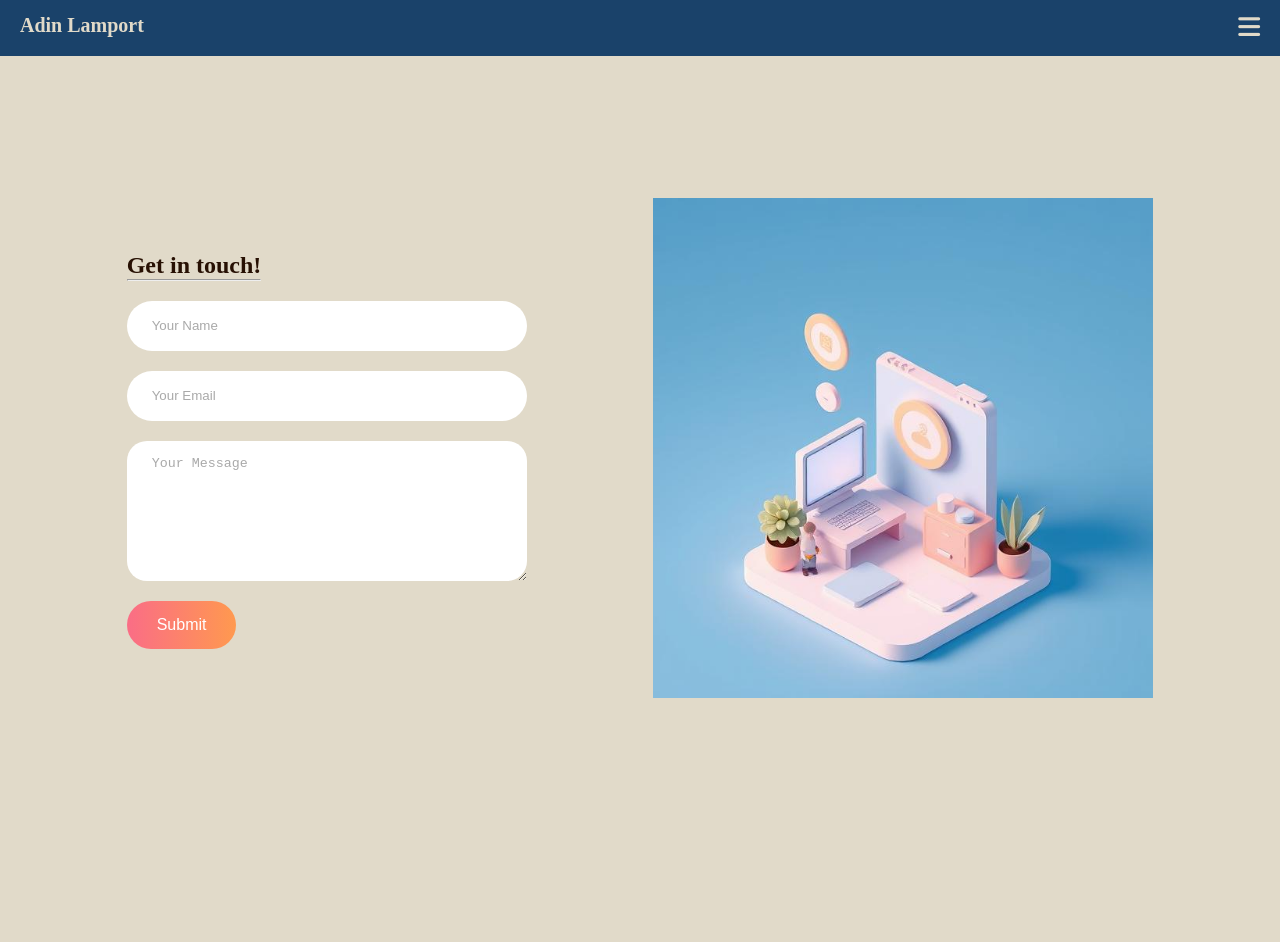
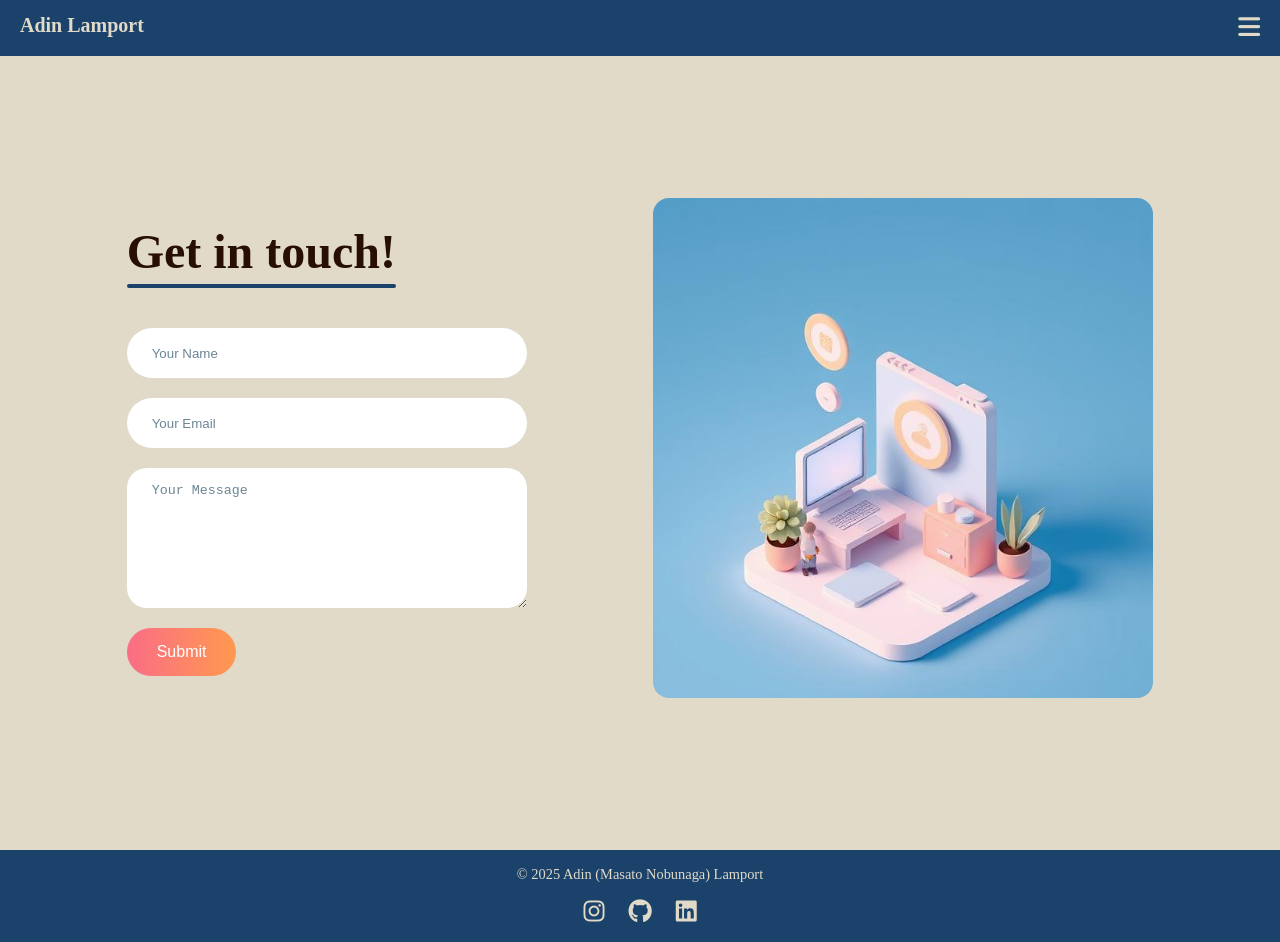
Before and after one commit to Alamport/Personal-Website, a plain HTML site: page contact.html in a window 1280 px wide. Before the commit the page ends 850 px from the top, so only its background shows below. Drawn offline with Linux system fonts and the light colour scheme.

Commit message:
Contact Page Formatting

```diff
--- a/contact.html
+++ b/contact.html
@@ -46,5 +46,24 @@
       <img src="images/contact.png" alt="">
     </div>
   </div>
+
+  <!-- ==================================================================== -->
+
+  <footer class="site-footer">
+    <div class="footer-content">
+      <p>© 2025 Adin (Masato Nobunaga) Lamport</p>
+      <div class="social-icons">
+        <a href="https://www.instagram.com/adin_lamport/" target="_blank" aria-label="Instagram">
+          <i class="fab fa-instagram"></i>
+        </a>
+        <a href="https://github.com/Alamport" target="_blank" aria-label="GitHub">
+          <i class="fab fa-github"></i>
+        </a>
+        <a href="https://www.linkedin.com/in/adinlamport/" target="_blank" aria-label="LinkedIn">
+          <i class="fab fa-linkedin"></i>
+        </a>
+      </div>
+    </div>
+  </footer>
 </body>
 </html>
--- a/styles.css
+++ b/styles.css
@@ -345,18 +345,18 @@ body {
     gap: 20px;
 }
 
-.contact-left.title h2 {
+.contact-left-title h2 {
     font-weight: 600;
-    color: #a363aa;
-    font-size: 40px;
+    color: var(--kilamanjaro);
+    font-size: 3rem;
     margin-bottom: 5px;
 }
 
-.contact-left.title hr{
+.contact-left-title hr{
     border: none;
-    width: 120px;
-    height: 5px;
-    background-color: #a363aa;
+    width: 100%;
+    height: 0.25rem;
+    background-color: var(--biscay);
     border-radius: 10px;
     margin-bottom: 20px;
 }
@@ -368,7 +368,7 @@ body {
     outline: none;
     padding-left: 25px;
     font-weight: 500px;
-    color: #666;
+    color: var(--kilamanjaro);
     border-radius: 50px;
 }
 
@@ -379,11 +379,21 @@ body {
 }
 
 .contact-inputs:focus {
-    border: 2px solid #ff994f;
+    border: 2px solid var(--slate-gray);
+}
+
+:root {
+    --tussock: #ca9553;
+    --kilamanjaro: #271003;
+    --spicy-mix: #78493f;
+    --pearl-bush: #e1dac9;
+    --slate-gray: #6b8694;
+    --biscay: #1a426a;
+    --red-stage: #d65303;
 }
 
 .contact-inputs::placeholder {
-    color: #a9a9a9;
+    color: var(--slate-gray);
 }
 
 .contact-left button {
@@ -401,6 +411,7 @@ body {
 
 .contact-right img {
     width: 500px;
+    border-radius: 1rem;
 }
 
 @media (max-width: 800px) {
```
Also changed, not shown: index.html (+1 -1 lines).
